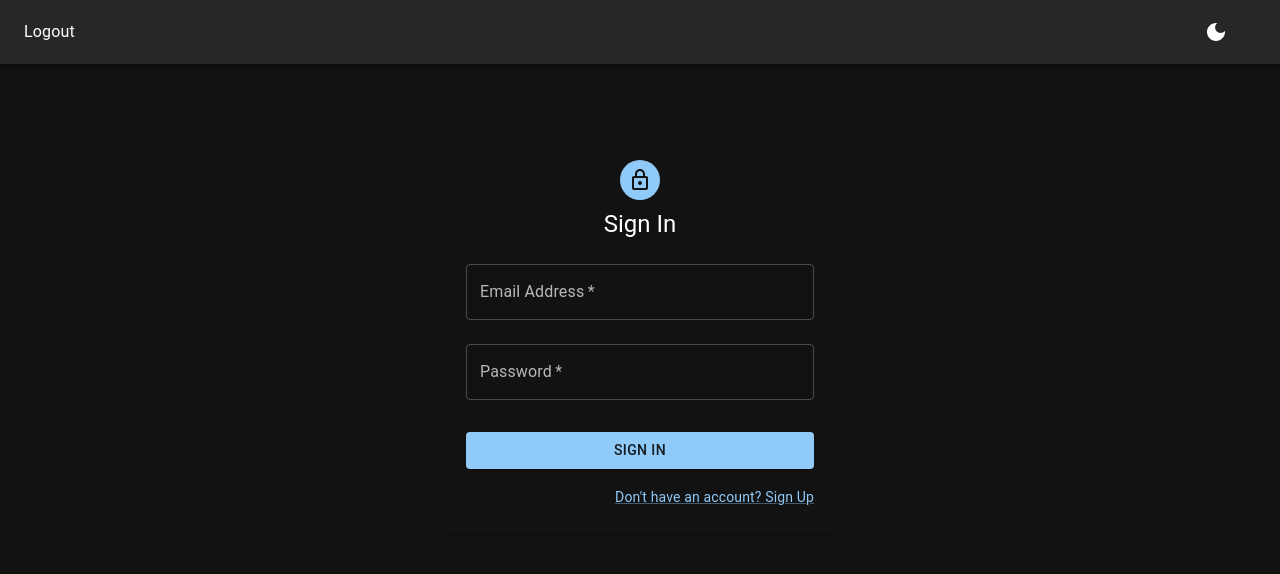
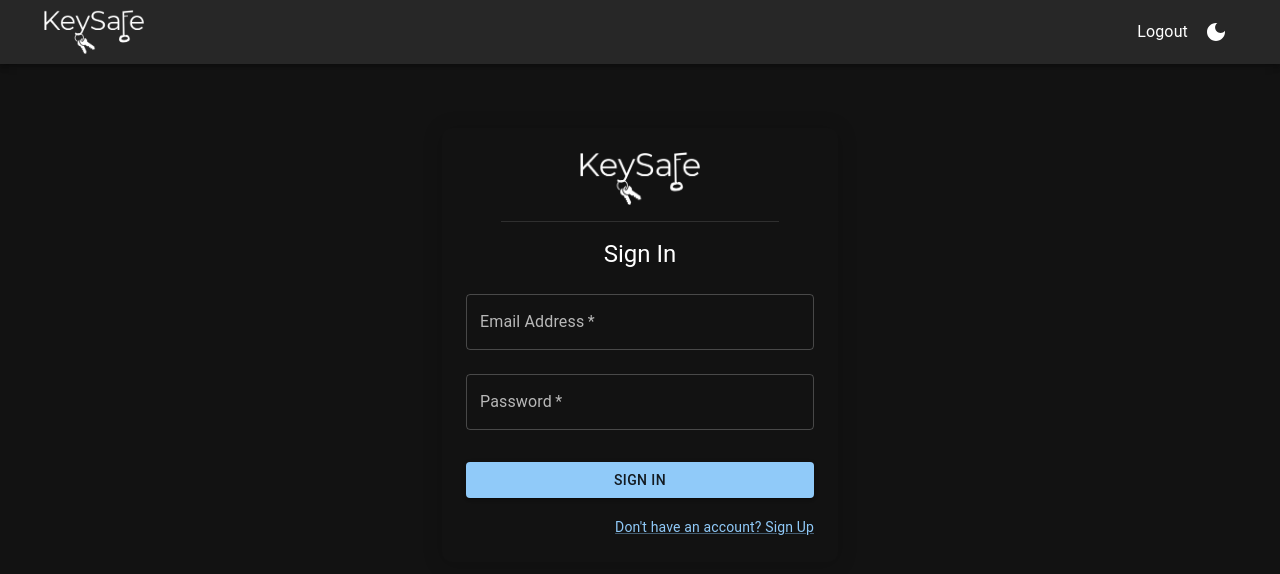
Before and after one commit to Gratschew/passwordmanager, a React (Create React App) app in the folder frontend/: page / in a window 1280 px wide. Shown: the top 574 px of the page. Built offline with nearby package versions, Linux system fonts and the light colour scheme.

Commit message:
logo added and more ui enhancements

```diff
--- a/frontend/src/components/Appbar.js
+++ b/frontend/src/components/Appbar.js
@@ -7,18 +7,35 @@ import Button from "@mui/material/Button";
 import LightModeIcon from "@mui/icons-material/LightMode";
 import DarkModeIcon from "@mui/icons-material/DarkMode";
 import { IconButton } from "@mui/material";
+import KeySafeLogo from "./KeySafeLogo.png";
 
 export default function ButtonAppBar({ colorMode, changeColorMode }) {
   return (
     <Box sx={{ flexGrow: 1 }}>
       <AppBar position="static">
         <Toolbar>
-          <Typography>Logout</Typography>
+          <img
+            alt="Logo"
+            src={KeySafeLogo} //replace with your logo image path
+            width={"100px"}
+            style={{ filter: "invert(100%)", marginLeft: "20px" }}
+          />
           <Typography
             variant="h6"
             component="div"
             sx={{ flexGrow: 1 }}
           ></Typography>
+          <Box
+            sx={{
+              display: "flex",
+              flexDirection: "row",
+              alignItems: "center",
+              justifyContent: "center",
+            }}
+          >
+            <Typography component="div" sx={{ mr: 2 }}>
+              Logout
+            </Typography>
             <IconButton
               size="large"
               edge="start"
@@ -31,6 +48,7 @@ export default function ButtonAppBar({ colorMode, changeColorMode }) {
             >
               {colorMode ? <LightModeIcon /> : <DarkModeIcon></DarkModeIcon>}
             </IconButton>
+          </Box>
         </Toolbar>
       </AppBar>
     </Box>
--- a/frontend/src/components/LogIn.js
+++ b/frontend/src/components/LogIn.js
@@ -88,14 +88,16 @@ import Box from "@mui/material/Box";
 import LockOutlinedIcon from "@mui/icons-material/LockOutlined";
 import Typography from "@mui/material/Typography";
 import Container from "@mui/material/Container";
-
+import KeySafeLogo from "./KeySafeLogo.png";
+import Divider from "@mui/material/Divider";
+import { useTheme } from "@mui/material/styles";
 const LogIn = ({ setIsLoginHandler }) => {
+  const theme = useTheme();
   return (
     <Container component="main" maxWidth="xs">
       <Box
         sx={{
           marginTop: 8,
-
           display: "flex",
           flexDirection: "column",
           alignItems: "center",
@@ -105,12 +107,24 @@ const LogIn = ({ setIsLoginHandler }) => {
           padding: "24px",
         }}
       >
-        <Avatar sx={{ m: 1, bgcolor: "primary.main" }}>
-          <LockOutlinedIcon />
-        </Avatar>
+        <img
+          alt="Logo"
+          src={KeySafeLogo} //replace with your logo image path
+          width={"120px"}
+          style={{
+            filter:
+              theme.palette.mode == "light"
+                ? "invert(55%) sepia(51%) saturate(5300%) hue-rotate(220deg) brightness(102%) contrast(94%)"
+                : "invert(100%)",
+          }}
+        />
+        <Box sx={{ mt: 2, mb: 2, width: "80%", margin: "0 auto" }}>
+          <Divider sx={{ mt: 2, mb: 2 }} />
+        </Box>
         <Typography component="h1" variant="h5">
           Sign In
         </Typography>
+
         <Box noValidate sx={{ mt: 1 }}>
           <TextField
             margin="normal"
--- a/frontend/src/components/SignUp.js
+++ b/frontend/src/components/SignUp.js
@@ -17,6 +17,9 @@ import { useDispatch } from "react-redux";
 import { register } from "../Redux/reducers/AuthReducer";
 import { useSelector } from "react-redux";
 import AuthErrorAlert from "./ErrorComponents/AuthError";
+import KeySafeLogo from "./KeySafeLogo.png";
+import Divider from "@mui/material/Divider";
+import { useTheme } from "@mui/material/styles";
 const SignUp = ({ setIsLoginHandler }) => {
   const [username, setUsername] = useState("");
   const [password, setPassword] = useState("");
@@ -26,6 +29,7 @@ const SignUp = ({ setIsLoginHandler }) => {
   const [hasDigit, setHasDigit] = useState(false);
   const [hasSpecialChar, setHasSpecialChar] = useState(false);
   const [isLengthValid, setIsLengthValid] = useState(false);
+  const theme = useTheme();
   const dispatch = useDispatch();
   useEffect(() => {
     calculatePwStrength(password);
@@ -79,18 +83,26 @@ const SignUp = ({ setIsLoginHandler }) => {
             display: "flex",
             flexDirection: "column",
             alignItems: "center",
-            display: "flex",
-            flexDirection: "column",
-            alignItems: "center",
             border: "0px solid #ccc",
             boxShadow: "0px 2px 20px rgba(0, 0, 0, 0.2)",
             borderRadius: "10px",
             padding: "24px",
           }}
         >
-          <Avatar sx={{ m: 1, bgcolor: "primary.main" }}>
-            <LockOutlinedIcon />
-          </Avatar>
+          <img
+            alt="Logo"
+            src={KeySafeLogo} //replace with your logo image path
+            width={"120px"}
+            style={{
+              filter:
+                theme.palette.mode == "light"
+                  ? "invert(55%) sepia(51%) saturate(5300%) hue-rotate(220deg) brightness(102%) contrast(94%)"
+                  : "invert(100%)",
+            }}
+          />
+          <Box sx={{ mt: 2, mb: 2, width: "80%", margin: "0 auto" }}>
+            <Divider sx={{ mt: 2, mb: 2 }} />
+          </Box>
           <Typography component="h1" variant="h5">
             Sign Up
           </Typography>
@@ -122,14 +134,14 @@ const SignUp = ({ setIsLoginHandler }) => {
               Password should contain at least:
             </Typography>
 
-            <List sx={{ fontSize: 12 }}>
+            <List sx={{ fontSize: 13 }}>
               <ListItem disablePadding>
                 <ListItemIcon>
                   {hasLowerCase && <CheckIcon color="success" />}
                 </ListItemIcon>
                 <ListItemText
-                  primaryTypographyProps={{ sx: { fontSize: 12 } }}
-                  primary="one lowercase letter"
+                  primaryTypographyProps={{ sx: { fontSize: 13 } }}
+                  primary="One lowercase letter"
                 />
               </ListItem>
               <ListItem disablePadding>
@@ -137,8 +149,8 @@ const SignUp = ({ setIsLoginHandler }) => {
                   {hasUpperCase && <CheckIcon color="success" />}
                 </ListItemIcon>
                 <ListItemText
-                  primaryTypographyProps={{ sx: { fontSize: 12 } }}
-                  primary="one uppercase letter"
+                  primaryTypographyProps={{ sx: { fontSize: 13 } }}
+                  primary="One uppercase letter"
                 />
               </ListItem>
               <ListItem disablePadding>
@@ -146,8 +158,8 @@ const SignUp = ({ setIsLoginHandler }) => {
                   {hasDigit && <CheckIcon color="success" />}
                 </ListItemIcon>
                 <ListItemText
-                  primaryTypographyProps={{ sx: { fontSize: 12 } }}
-                  primary="one digit"
+                  primaryTypographyProps={{ sx: { fontSize: 13 } }}
+                  primary="One digit"
                 />
               </ListItem>
               <ListItem disablePadding>
@@ -155,8 +167,8 @@ const SignUp = ({ setIsLoginHandler }) => {
                   {hasSpecialChar && <CheckIcon color="success" />}
                 </ListItemIcon>
                 <ListItemText
-                  primaryTypographyProps={{ sx: { fontSize: 12 } }}
-                  primary="one special character"
+                  primaryTypographyProps={{ sx: { fontSize: 13 } }}
+                  primary="One special character"
                 />
               </ListItem>
               <ListItem disablePadding>
@@ -164,8 +176,8 @@ const SignUp = ({ setIsLoginHandler }) => {
                   {isLengthValid && <CheckIcon color="success" />}
                 </ListItemIcon>
                 <ListItemText
-                  primaryTypographyProps={{ sx: { fontSize: 12 } }}
-                  primary="and is at least 8 characters long"
+                  primaryTypographyProps={{ sx: { fontSize: 13 } }}
+                  primary="And is at least 8 characters long"
                 />
               </ListItem>
             </List>
```
Also changed, not shown: frontend/src/components/KeySafeLogo.png (added). Lines whose indentation alone changed are shown as unchanged.
